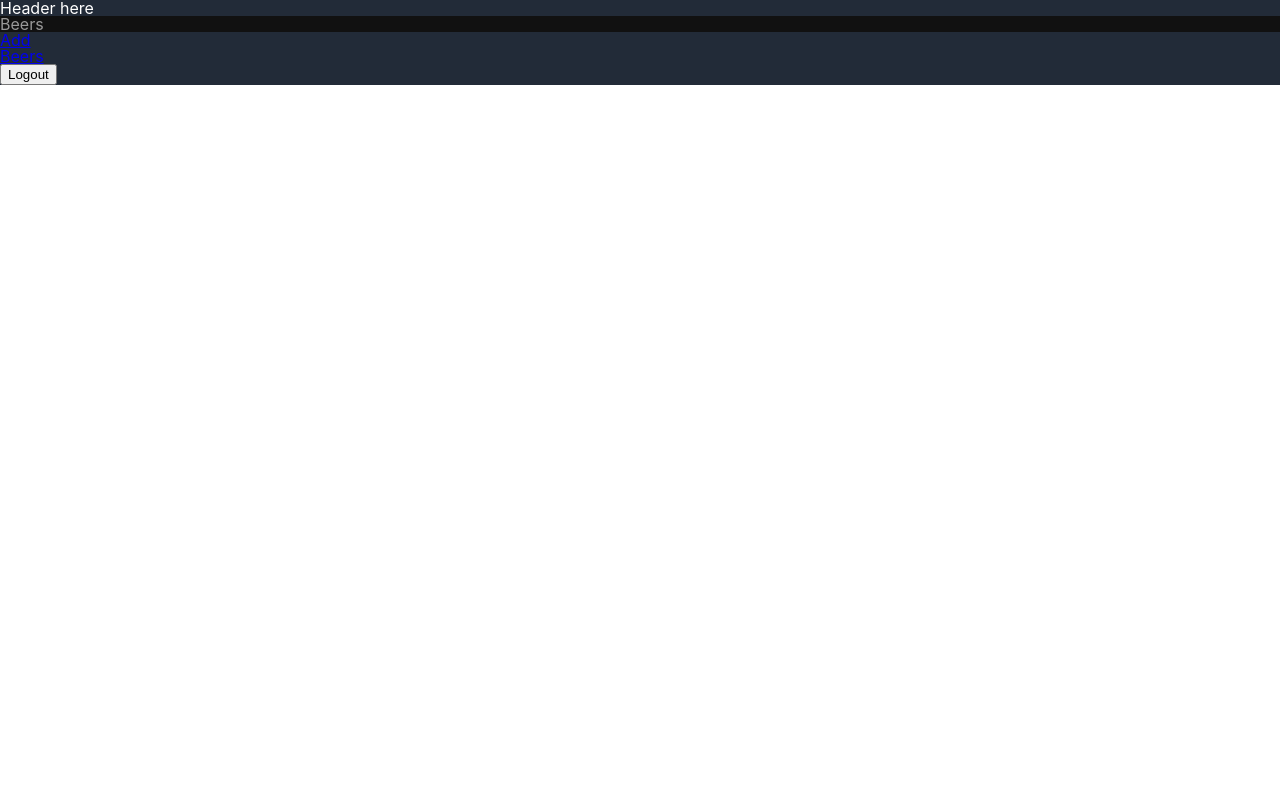
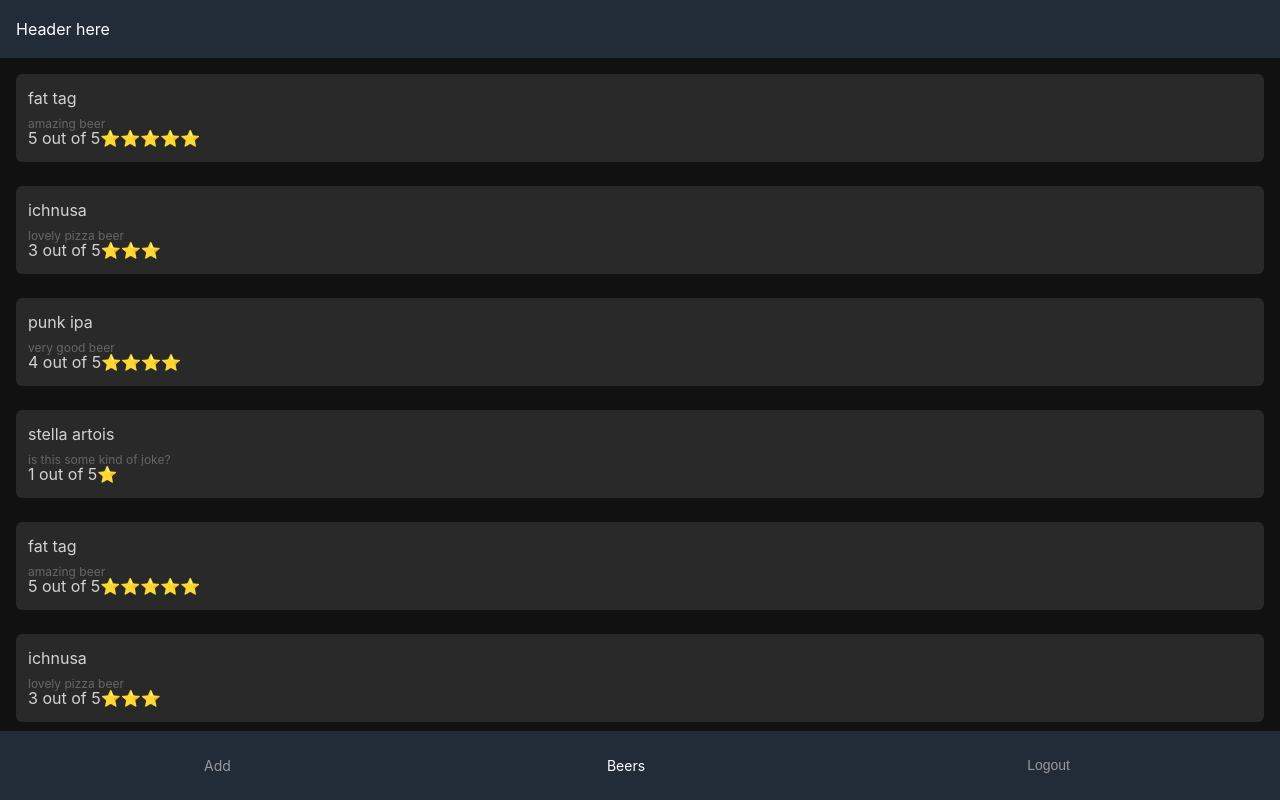
Before and after one commit to RiccardoZaffalon/hold-my-beer, a React (Create React App) app: page /beers in a window 1280 px wide. Built offline with nearby package versions, Linux system fonts and the light colour scheme.

Commit message:
Update layout

```diff
--- a/package.json
+++ b/package.json
@@ -7,6 +7,7 @@
     "@testing-library/react": "^9.3.2",
     "@testing-library/user-event": "^7.1.2",
     "firebase": "^7.22.1",
+    "polished": "^4.0.1",
     "react": "^16.13.1",
     "react-dom": "^16.13.1",
     "react-firebase-hooks": "^2.2.0",
--- /dev/null
+++ b/src/components/Beer.js
@@ -0,0 +1,42 @@
+import React from "react";
+import styled from "styled-components";
+import { colors, spacing } from "../styles/variables";
+
+const Beer = styled.article`
+  display: block;
+  background: ${colors.card.background};
+  color: ${colors.card.foreground};
+  padding: ${spacing.medium} ${spacing.small};
+  margin-bottom: ${spacing.larger};
+  border-radius: 6px;
+
+  h2 {
+    margin-bottom: ${spacing.small};
+  }
+
+  p {
+    color: #666666;
+    font-size: ${spacing.small};
+  }
+`;
+
+export default function ({ name, description, stars }) {
+  return (
+    <Beer>
+      <h2>{name}</h2>
+      <p>{description}</p>
+      <Rating stars={stars} />
+    </Beer>
+  );
+}
+
+function Rating({ stars }) {
+  return (
+    <>
+      <span className="sr-only">{stars} out of 5</span>
+      <span aria-hidden="true">
+        {Array.from({ length: stars }).map(() => "⭐️")}
+      </span>
+    </>
+  );
+}
--- a/src/components/Footer.js
+++ b/src/components/Footer.js
@@ -1,11 +1,37 @@
 import React from "react";
-import { Link } from "react-router-dom";
+import { NavLink } from "react-router-dom";
 import styled from "styled-components";
-import { colors } from "../styles/variables";
+import { colors, spacing, sizing } from "../styles/variables";
 
 const Footer = styled.footer`
   background: ${colors.background.secondary};
   color: ${colors.foreground.primary};
+  padding: 0 ${spacing.medium};
+  height: ${sizing.footer};
+
+  nav,
+  ul {
+    height: 100%;
+  }
+
+  ul {
+    display: flex;
+    justify-content: space-around;
+    align-items: center;
+  }
+
+  .footer__link {
+    background: transparent;
+    border: none;
+    color: ${colors.foreground.secondary};
+    font-size: 14px;
+    text-decoration: none;
+    display: inline-block;
+
+    &.active {
+      color: ${colors.foreground.primary};
+    }
+  }
 `;
 
 export default function () {
@@ -14,13 +40,17 @@
       <nav>
         <ul>
           <li>
-            <Link to="/">Add</Link>
+            <NavLink exact className="footer__link" to="/">
+              Add
+            </NavLink>
           </li>
           <li>
-            <Link to="/beers">Beers</Link>
+            <NavLink exact className="footer__link" to="/beers">
+              Beers
+            </NavLink>
           </li>
           <li>
-            <button>Logout</button>
+            <button className="footer__link">Logout</button>
           </li>
         </ul>
       </nav>
--- a/src/components/Header.js
+++ b/src/components/Header.js
@@ -1,11 +1,14 @@
 import React from "react";
 import styled from "styled-components";
-
-import { colors } from "../styles/variables";
+import { colors, spacing, sizing } from "../styles/variables";
 
 const Header = styled.header`
   background: ${colors.background.secondary};
   color: ${colors.foreground.primary};
+  padding: 0 ${spacing.medium};
+  height: ${sizing.header};
+  display: flex;
+  align-items: center;
 `;
 
 export default function () {
--- a/src/index.css
+++ b/src/index.css
@@ -1,13 +1,28 @@
+html,
+body {
+  background: #111111;
+  height: 100%;
+  -webkit-touch-callout: none; /* iOS Safari */
+  -webkit-user-select: none; /* Safari */
+  -khtml-user-select: none; /* Konqueror HTML */
+  -moz-user-select: none; /* Old versions of Firefox */
+  -ms-user-select: none; /* Internet Explorer/Edge */
+  user-select: none; /* Non-prefixed version, currently supported by Chrome, Edge, Opera and Firefox */
+}
 body {
   margin: 0;
-  font-family: -apple-system, BlinkMacSystemFont, 'Segoe UI', 'Roboto', 'Oxygen',
-    'Ubuntu', 'Cantarell', 'Fira Sans', 'Droid Sans', 'Helvetica Neue',
+  font-family: -apple-system, BlinkMacSystemFont, "Segoe UI", "Roboto", "Oxygen",
+    "Ubuntu", "Cantarell", "Fira Sans", "Droid Sans", "Helvetica Neue",
     sans-serif;
   -webkit-font-smoothing: antialiased;
   -moz-osx-font-smoothing: grayscale;
 }
 
 code {
-  font-family: source-code-pro, Menlo, Monaco, Consolas, 'Courier New',
+  font-family: source-code-pro, Menlo, Monaco, Consolas, "Courier New",
     monospace;
 }
+
+#root {
+  height: 100%;
+}
--- a/src/layouts/Default.js
+++ b/src/layouts/Default.js
@@ -1,22 +1,30 @@
-import React from 'react';
-import styled from 'styled-components';
-import Header from '../components/Header';
-import Footer from '../components/Footer';
-import { colors } from '../styles/variables';
+import React from "react";
+import styled from "styled-components";
+import Header from "../components/Header";
+import Footer from "../components/Footer";
+import { colors, spacing, sizing } from "../styles/variables";
+
+const Wrapper = styled.div`
+  display: flex;
+  flex-direction: column;
+  height: 100%;
+`;
 
 const Main = styled.main`
-    background: ${colors.background.primary};
-    color: ${colors.foreground.secondary};
+  background: ${colors.background.primary};
+  color: ${colors.foreground.secondary};
+  padding: ${spacing.medium};
+  height: ${sizing.main};
+  overflow-x: hidden;
+  overflow-y: auto;
 `;
 
 export default function Default({ children }) {
-    return(
-        <>
-            <Header />
-            <Main>
-                { children }
-            </Main>
-            <Footer />
-        </>
-    )
+  return (
+    <Wrapper>
+      <Header />
+      <Main>{children}</Main>
+      <Footer />
+    </Wrapper>
+  );
 }
--- a/src/routes/Beers.js
+++ b/src/routes/Beers.js
@@ -1,5 +1,78 @@
 import React from "react";
+import styled from "styled-components";
+import Beer from "../components/Beer";
+import { colors, sizing } from "../styles/variables";
+
+const beers = [
+  {
+    name: "fat tag",
+    description: "amazing beer",
+    stars: 5,
+  },
+  {
+    name: "ichnusa",
+    description: "lovely pizza beer",
+    stars: 3,
+  },
+  {
+    name: "punk ipa",
+    description: "very good beer",
+    stars: 4,
+  },
+  {
+    name: "stella artois",
+    description: "is this some kind of joke?",
+    stars: 1,
+  },
+  {
+    name: "fat tag",
+    description: "amazing beer",
+    stars: 5,
+  },
+  {
+    name: "ichnusa",
+    description: "lovely pizza beer",
+    stars: 3,
+  },
+  {
+    name: "punk ipa",
+    description: "very good beer",
+    stars: 4,
+  },
+  {
+    name: "stella artois",
+    description: "is this some kind of joke?",
+    stars: 1,
+  },
+];
+
+const Scrim = styled.div`
+  height: 100px;
+  position: fixed;
+  bottom: ${sizing.footer};
+  left: 0;
+  right: 0;
+  background: linear-gradient(transparent, ${colors.background.primary});
+`;
 
 export default function Beers() {
-  return <h2>Beers</h2>;
+  return (
+    <>
+      <ul>
+        {beers.map(({ name, description, stars }, index) => {
+          return (
+            <Beer
+              key={index}
+              name={name}
+              description={description}
+              stars={stars}
+            />
+          );
+        })}
+      </ul>
+
+      {/* Scrim should be disabled on scroll */}
+      {false && <Scrim aria-hidden="true" />}
+    </>
+  );
 }
--- a/src/styles/variables.js
+++ b/src/styles/variables.js
@@ -1,10 +1,32 @@
+import { transparentize } from "polished";
+
 export const colors = {
-    foreground: {
-        primary: '#ffffff',
-        secondary: '#999999',
-    },
-    background: {
-        primary: '#111111',
-        secondary: '#222B38'
-    }
-}
+  foreground: {
+    primary: "#ffffff",
+    secondary: "#999999",
+  },
+  background: {
+    primary: "#111111",
+    secondary: "#222B38",
+  },
+  card: {
+    background: transparentize(0.9, "white"),
+    foreground: "#d3d3d3",
+  },
+};
+
+const base = 8;
+
+export const spacing = {
+  smaller: `${base}px`,
+  small: `${base * 1.5}px`,
+  medium: `${base * 2}px`,
+  large: `${base * 2.5}px`,
+  larger: `${base * 3}px`,
+};
+
+export const sizing = {
+  header: "60px",
+  footer: "72px",
+  main: "calc(100% - 132px)",
+};
```
Also changed, not shown: 1 other file (tests, documents, lock files or other folders).
